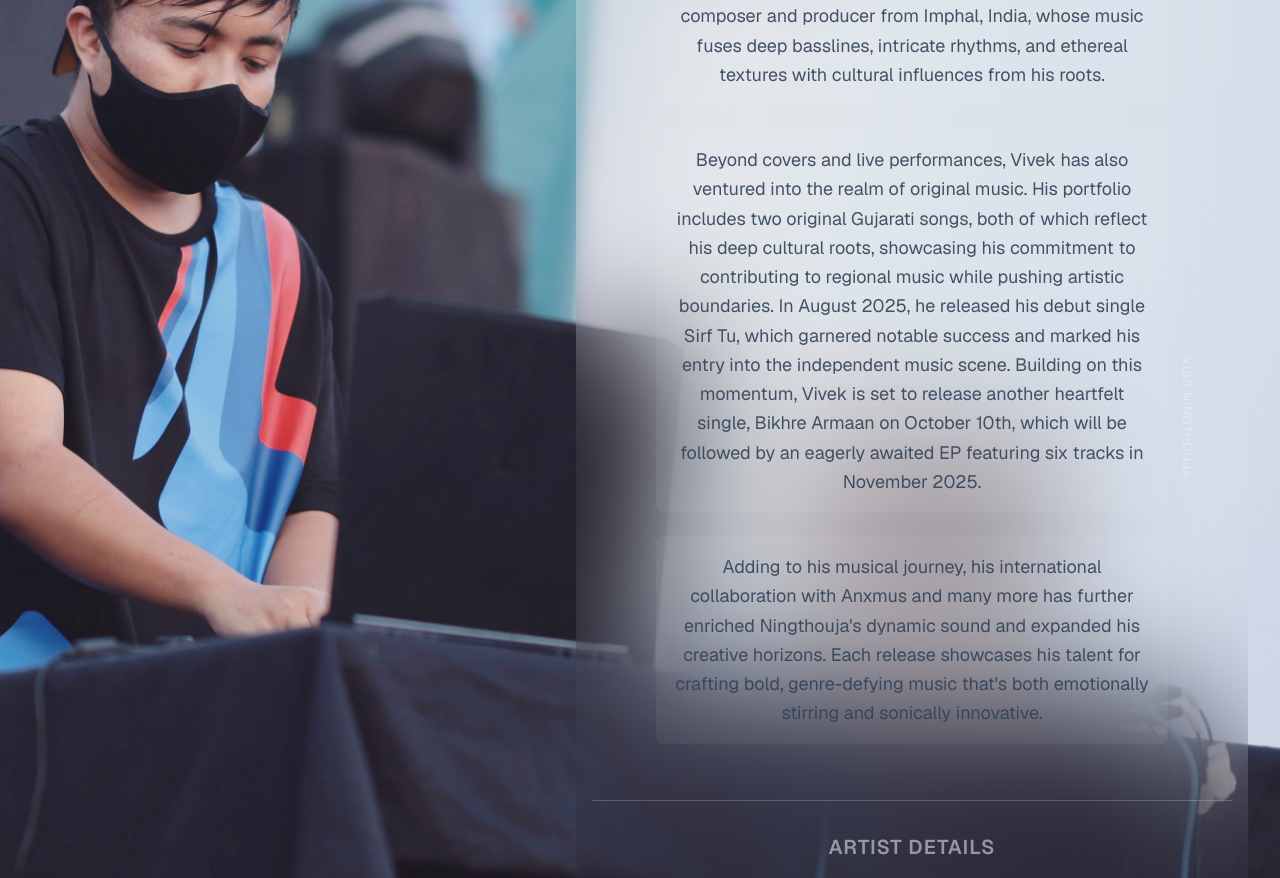
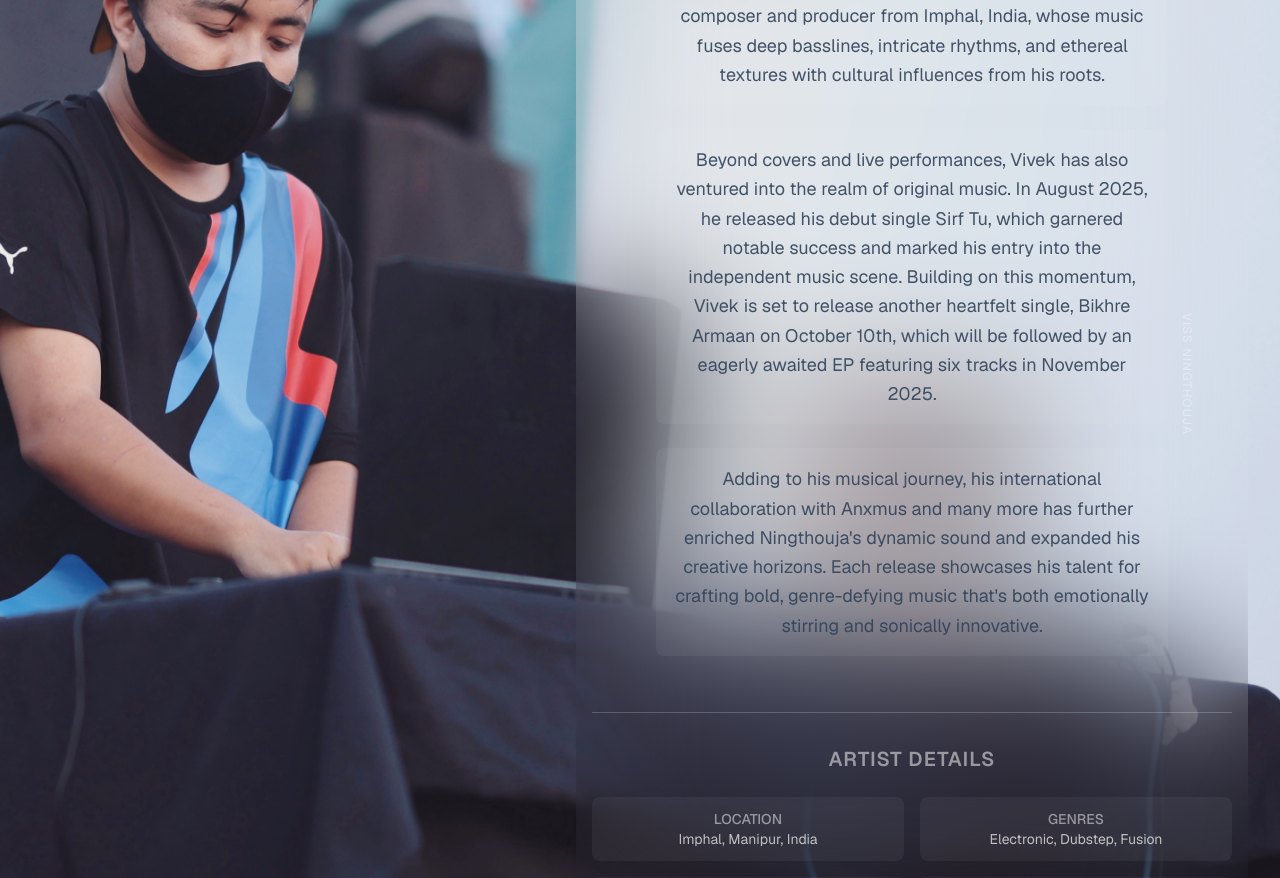
Before and after one commit to Ric-L/billion-entertainment, a Next.js app: page /artist/viss-ningthouja in a window 1280 px wide. Shown: the part 1060-1938 px from the top of the page. Built offline with nearby package versions, Linux system fonts and the light colour scheme.

Commit message:
Typography Changed

```diff
--- a/app/artist/viss-ningthouja/page.tsx
+++ b/app/artist/viss-ningthouja/page.tsx
@@ -74,10 +74,9 @@ export default function VissNingthoujaEPK() {
                 influences from his roots.
               </p>
               <p className="text-base sm:text-lg leading-relaxed text-white/90 lg:text-slate-700/90  max-w-lg backdrop-blur-sm bg-white/5 p-4 rounded-lg">
-                Beyond covers and live performances, Vivek has also ventured into the realm of original music. His portfolio includes two original Gujarati songs, both of which reflect his deep
-                cultural roots, showcasing his commitment to contributing to regional music while pushing artistic boundaries. In August 2025, he released his debut single Sirf Tu, which garnered
-                notable success and marked his entry into the independent music scene. Building on this momentum, Vivek is set to release another heartfelt single, Bikhre Armaan on October 10th, which
-                will be followed by an eagerly awaited EP featuring six tracks in November 2025.
+                Beyond covers and live performances, Vivek has also ventured into the realm of original music. In August 2025, he released his debut single Sirf Tu, which garnered notable success and
+                marked his entry into the independent music scene. Building on this momentum, Vivek is set to release another heartfelt single, Bikhre Armaan on October 10th, which will be followed by
+                an eagerly awaited EP featuring six tracks in November 2025.
               </p>
               <p className="text-base sm:text-lg leading-relaxed text-white/90 lg:text-slate-700/90  max-w-lg backdrop-blur-sm bg-white/5 p-4 rounded-lg">
                 Adding to his musical journey, his international collaboration with Anxmus and many more has further enriched Ningthouja's dynamic sound and expanded his creative horizons. Each
```
